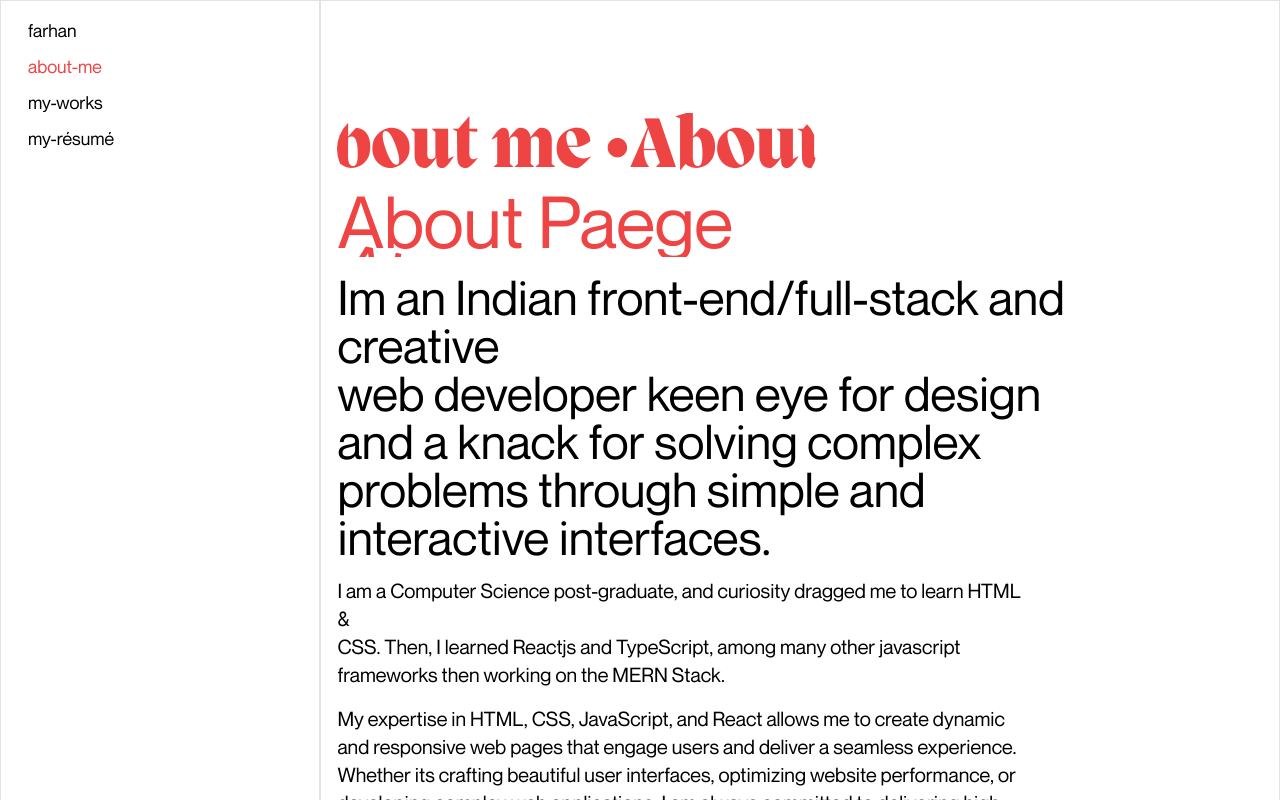
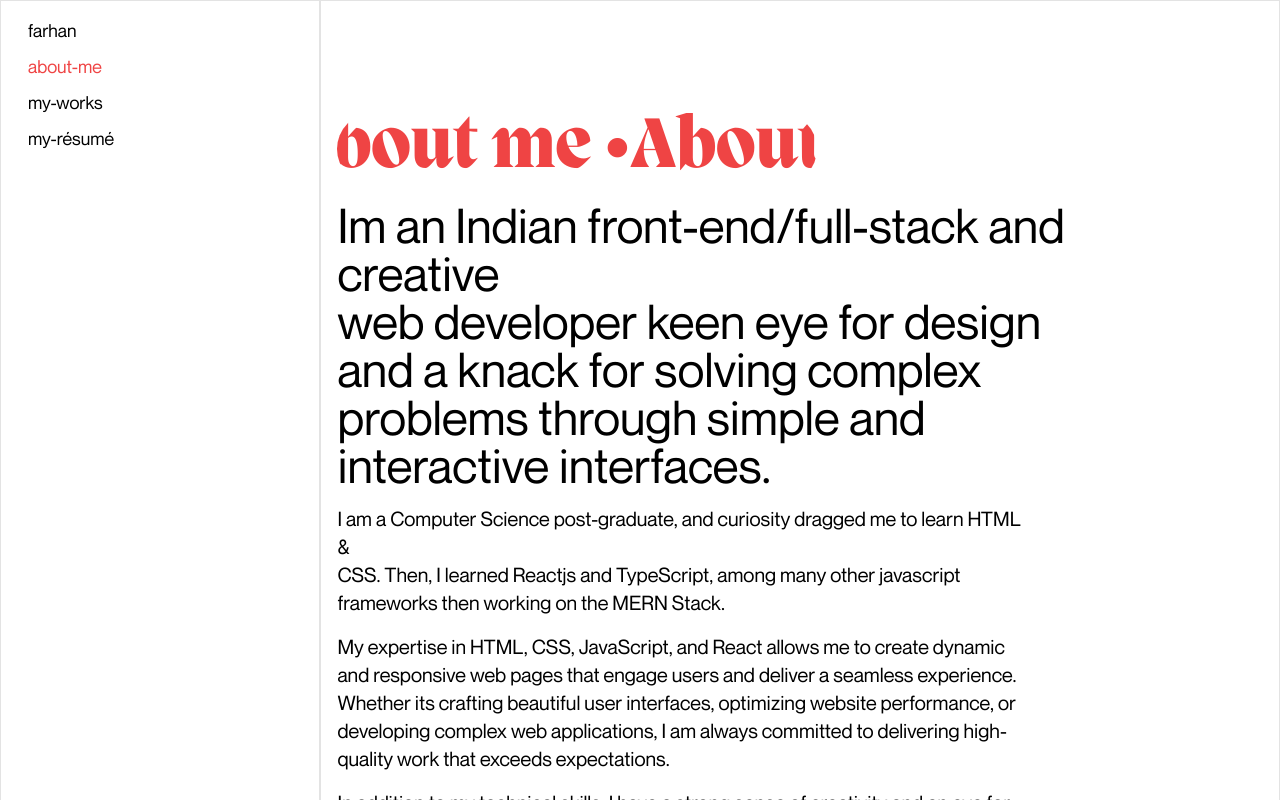
Before and after one commit to farhanmansurii/new-portfolio, a Next.js app: page /about in a window 1280 px wide. Shown: the top 800 px of the page. Built offline with nearby package versions, Linux system fonts and the light colour scheme.

Commit message:
removed unwanted

```diff
--- a/pages/about.tsx
+++ b/pages/about.tsx
@@ -21,7 +21,6 @@ export default function About() {
           <div className=' font-migra mt-24 text-7xl text-red-500' >
 
             <Marquee text='About me' />
-            <MenuButton>About Paege</MenuButton>
           </div>
           <div className='text-3xl lg:text-5xl lg:w-10/12  '>
 
```
